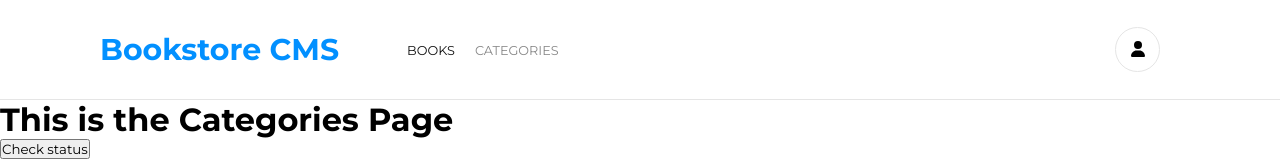
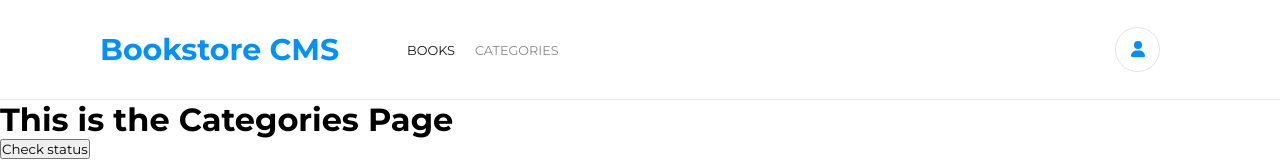
Before and after one commit to hsztan/book-store, a React (Create React App) app: page /categories in a window 1280 px wide. Shown: the top 161 px of the page. Built offline with nearby package versions, Linux system fonts and the light colour scheme.

Commit message:
Finish style navbar

```diff
--- a/src/components/nav-bar/NavBar.style.scss
+++ b/src/components/nav-bar/NavBar.style.scss
@@ -26,6 +26,7 @@
     }
 
     #user {
+      color:#0290ff;
       margin-left: auto;
 
       div {
```
